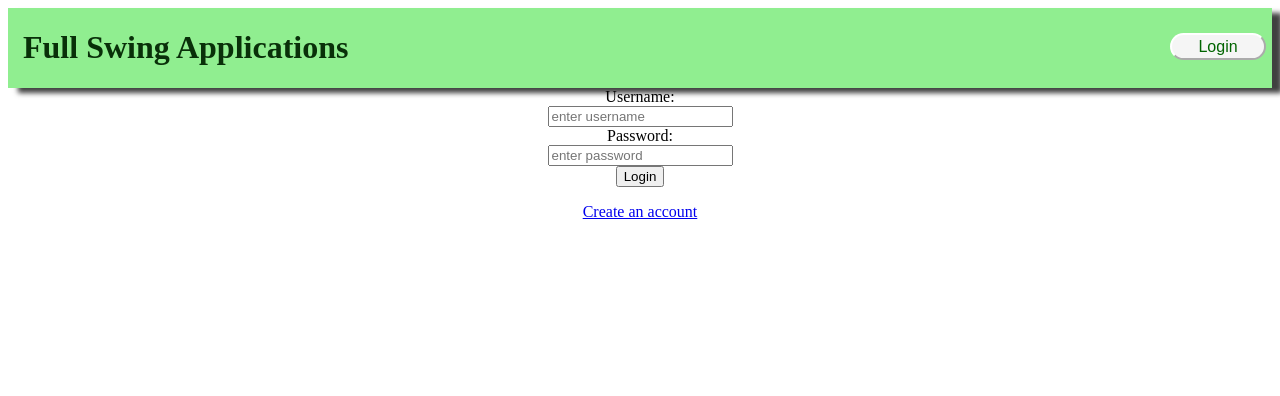
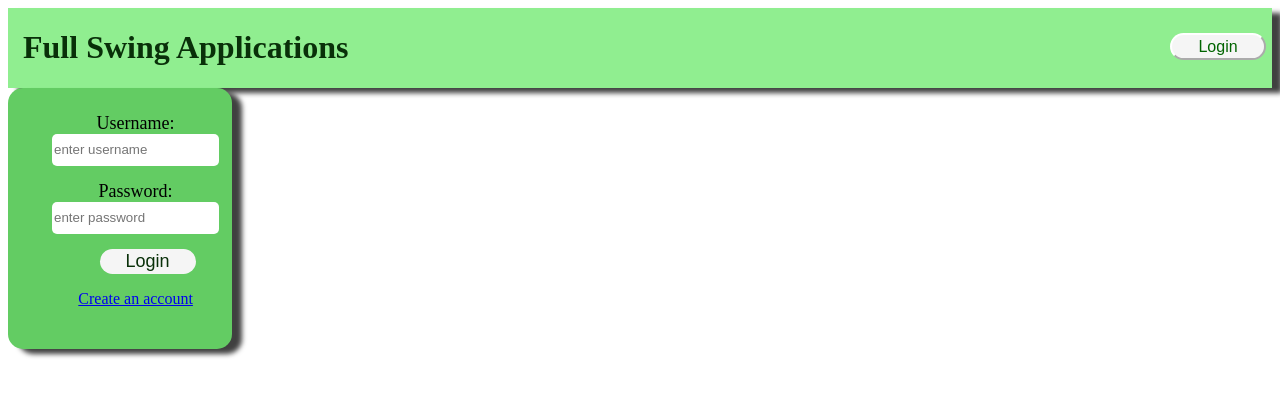
Before and after one commit to tylerletendre98/FullSwingApplication, a React (Create React App) app in the folder FrontEnd/fullswingapplications/: page /loginPage in a window 1280 px wide. Shown: the top 396 px of the page. Built offline with nearby package versions, Linux system fonts and the light colour scheme.

Commit message:
adding styles to the login form

```diff
--- a/FrontEnd/fullswingapplications/src/Pages/loginPage/LoginPage.jsx
+++ b/FrontEnd/fullswingapplications/src/Pages/loginPage/LoginPage.jsx
@@ -4,7 +4,10 @@ import LoginForm from "../../components/loginForm/LoginForm";
 function LoginPage() {
   return (
     <div>
-      <LoginForm />
+      <div>
+        <LoginForm />
+      </div>
+      <div></div>
     </div>
   );
 }
--- a/FrontEnd/fullswingapplications/src/components/loginForm/LoginForm.jsx
+++ b/FrontEnd/fullswingapplications/src/components/loginForm/LoginForm.jsx
@@ -1,5 +1,6 @@
 import React from "react";
 import { Link } from "react-router-dom";
+import "./loginForm.css";
 
 function LoginForm() {
   return (
--- a/FrontEnd/fullswingapplications/src/components/loginForm/loginForm.css
+++ b/FrontEnd/fullswingapplications/src/components/loginForm/loginForm.css
@@ -0,0 +1,32 @@
+.form-container {
+  background-color: rgb(99, 204, 99);
+  border-radius: 15px;
+  width: 15vw;
+  padding-left: 2.5%;
+  padding-top: 25px;
+  padding-bottom: 25px;
+  box-shadow: 10px 5px 5px 0px rgba(0, 0, 0, 0.75);
+}
+
+.form-inputs input {
+  width: 85%;
+  margin-bottom: 15px;
+  height: 30px;
+  border-radius: 5px;
+  border-style: none;
+}
+
+.form-inputs label {
+  font-size: large;
+}
+
+.form-button button {
+  width: 50%;
+  height: 25px;
+  font-size: large;
+  background-color: whitesmoke;
+  border-radius: 15px;
+  color: rgb(9, 48, 9);
+  border-style: none;
+  margin-left: 12.5%;
+}
```
